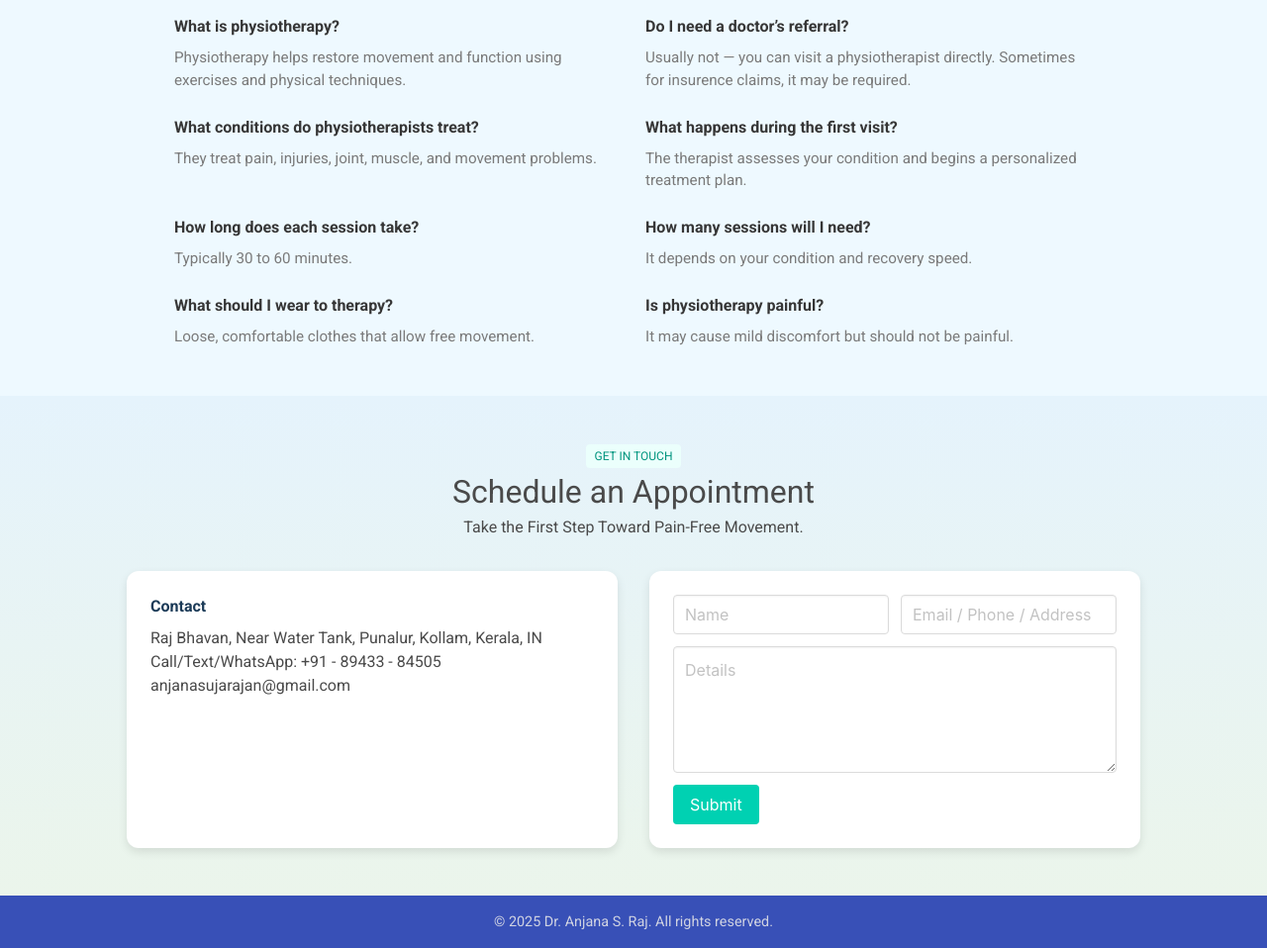
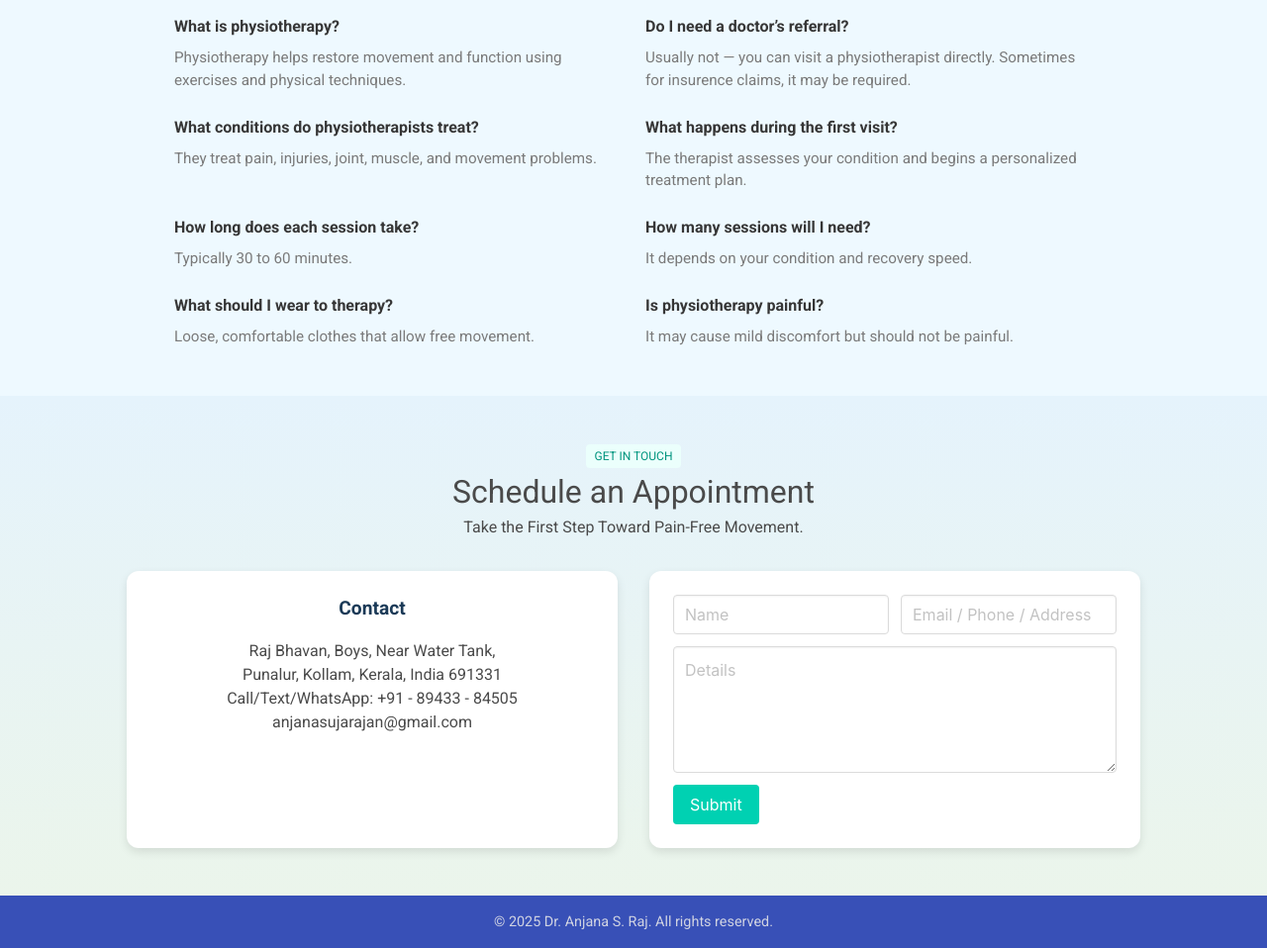
Before and after one commit to arunkumarv/dranjanasphysiocare, a plain HTML site: page index.html in a window 1280 px wide. Shown: the part 2982-3940 px from the top of the page at 99% size. Drawn offline with nearby package versions, Linux system fonts and the light colour scheme.

Commit message:
contact re

```diff
--- a/index.html
+++ b/index.html
@@ -261,7 +261,8 @@
     .card-title {
       font-weight: 700;
       color: #1b3a57;
-      margin-bottom: 0.5rem;
+      margin-bottom: 1rem;
+      font-size: larger;
     }
 
     .footer {
@@ -959,11 +960,11 @@
 
             <!-- Phone -->
             <div class="column is-6-desktop is-6-tablet is-12-mobile">
-              <div class="contact-card">
+              <div class="contact-card has-text-centered">
                 <p class="card-title">Contact</p>
-                <p>Raj Bhavan, Near Water Tank, Punalur, Kollam, Kerala, IN</p>
-                <p>Call/Text/WhatsApp: +91 - 89433 - 84505</p>
-                <p>anjanasujarajan@gmail.com</p>
+                <p class="">Raj Bhavan, Boys, Near Water Tank,<br>Punalur, Kollam, Kerala, India 691331</p>
+                <p class="">Call/Text/WhatsApp: +91 - 89433 - 84505</p>
+                <p class="">anjanasujarajan@gmail.com</p>
               </div>
             </div>
 
```
